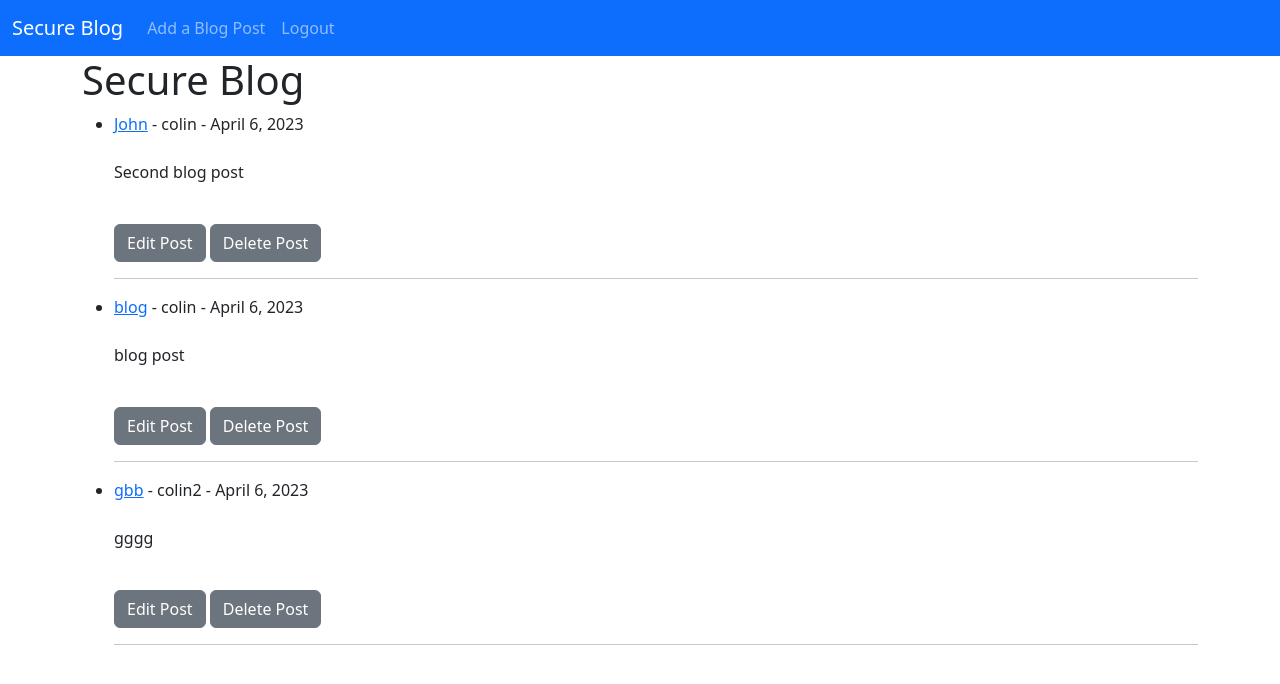
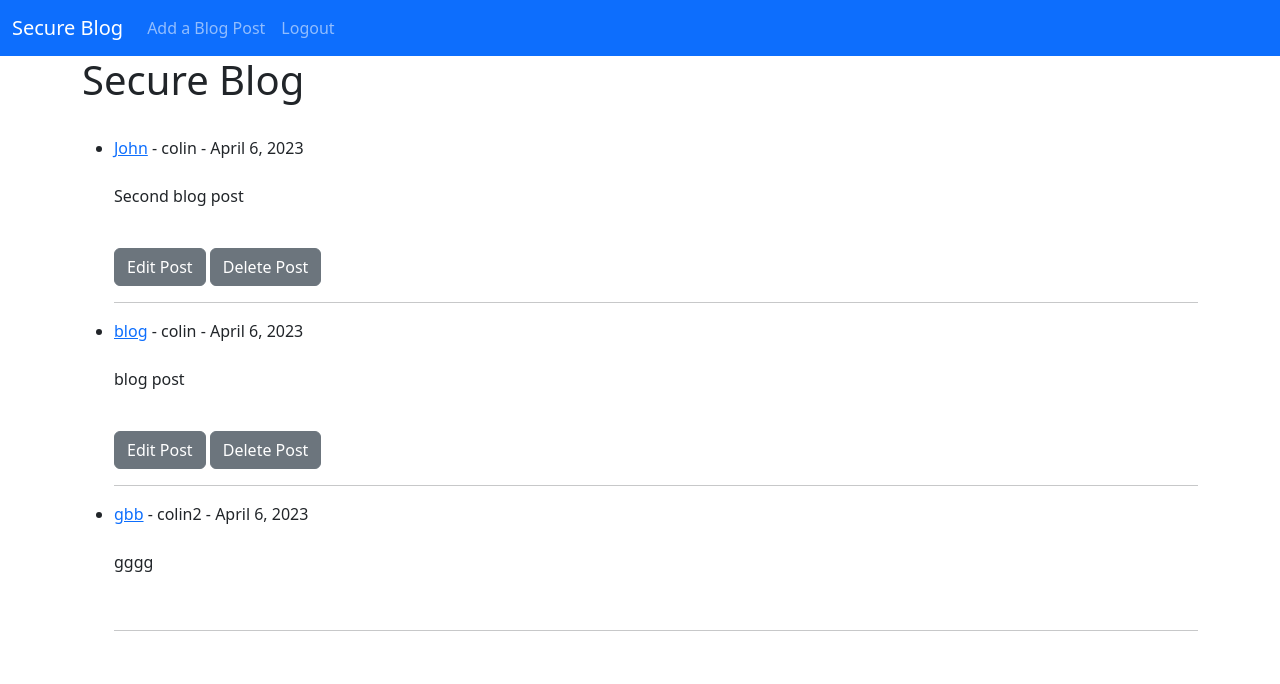
Before and after one commit to colinshaw1/secure-blog, a Django app: page / in a window 1280 px wide. Shown: the top 684 px of the page. Run offline with Django 3.2, Linux system fonts and the light colour scheme; a user stored in the database is signed in; data comes from the database, SQL or seed files in the repository; both versions use the stored data as it was after the commit.

Commit message:
add user who created ablog can only edit a blog

```diff
--- a/secure_app/blog/templates/homepage.html
+++ b/secure_app/blog/templates/homepage.html
@@ -4,6 +4,7 @@
 
 
 <h1>Secure Blog</h1>
+<br>
 <!-- for loop to loop through blog posts and print out indiviudally -->
 {% for post in object_list %}
 <ul>
@@ -13,11 +14,14 @@
     {{ post.blogger}}  -
     {{ post.created_on }}
     <br><br>
-    <p>{{ post.body}}</p>
+    <p>{{ post.body|slice:":100"}}</p>
     <br>
     {% if user.is_authenticated %}
-        <a href="{% url 'edit' post.pk %}" class="btn btn-secondary">Edit Post</a>
-        <a href="{% url 'delete' post.pk %}" class="btn btn-secondary">Delete Post</a></li>
+        <!-- only the blogger who created a page can edit a post -->
+        {% if user.id == post.blogger.id %}
+            <a href="{% url 'edit' post.pk %}" class="btn btn-secondary">Edit Post</a>
+            <a href="{% url 'delete' post.pk %}" class="btn btn-secondary">Delete Post</a></li>
+        {% endif %}
     {% endif %}
     <hr>
 </ul>
```
Also changed, not shown: secure_app/blog/templates/blogpost.html (+5 -2 lines), secure_app/db.sqlite3.
